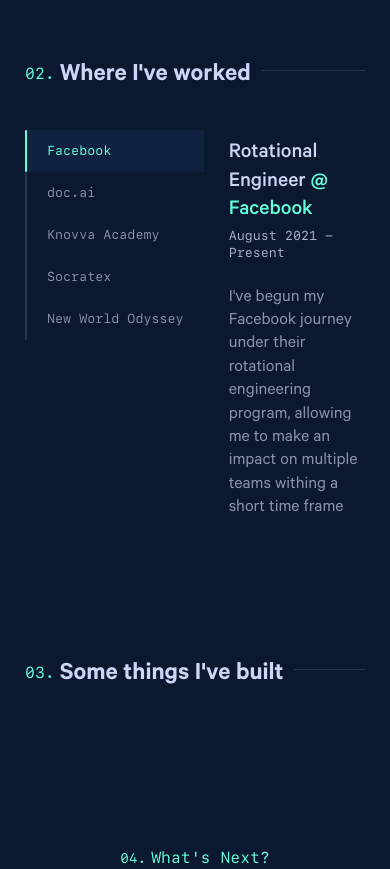
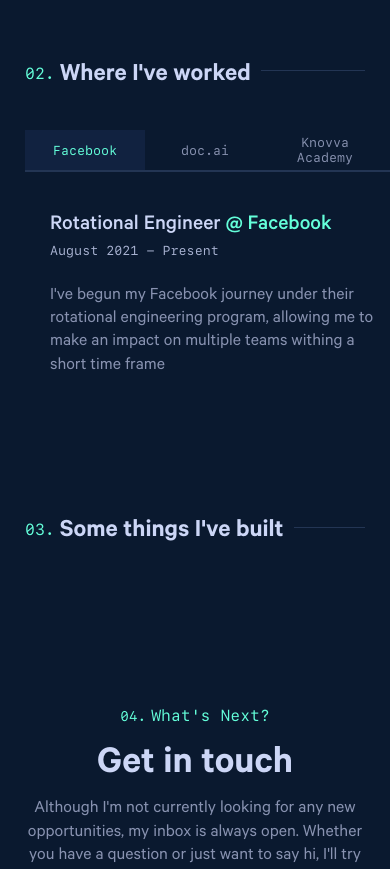
Before and after one commit to villacreses/personal-site-v2, a Next.js app: page / in a window 390 px wide. Shown: the part 1300-2169 px from the top of the page. Built offline with nearby package versions, Linux system fonts and the light colour scheme.

Commit message:
Make TabList responsive

```diff
--- a/components/TabList.module.scss
+++ b/components/TabList.module.scss
@@ -3,8 +3,36 @@
 .TabContainer {
   display: flex;
 
+  @media (max-width: 600px) {
+    display: block;
+  }
+
+  // Prevent container from jumping
+  @media (min-width: 700px) {
+    min-height: 340px;
+  }
+
   *[role=tablist] {
     position: relative;
+    z-index: 3;
+    width: max-content;
+    padding: 0;
+    margin: 0;
+
+    @media (max-width: 600px) {
+      display: flex;
+      overflow-x: auto;
+      width: calc(100% + 100px);
+      padding-left: 50px;
+      margin-left: -50px;
+      margin-bottom: 30px;
+    }
+
+    @media (max-width: 480px) {
+      width: calc(100% + 50px);
+      padding-left: 25px;
+      margin-left: -25px;
+    }
   }
 
   *[data-containerfor=panels] {
@@ -17,22 +45,18 @@
 .Tab {
   @include mixins.borderBox;
 
-  text-decoration: none;
-  text-decoration-skip-ink: auto;
-  position: relative;
   display: flex;
-  -moz-box-align: center;
   align-items: center;
   width: 100%;
   height: var(--tab-height);
   padding: 0px 20px 2px;
   border-left: 2px solid var(--navy-lightest);
   background-color: transparent;
-  color: var(--slate);
   font-family: var(--font-mono);
   font-size: var(--fz-xs);
   text-align: left;
   white-space: nowrap;
+  color: var(--slate);
 
   &:hover, &:active, &:focus, &[aria-selected=true] {
     color: var(--green);
@@ -41,24 +65,62 @@
   &:hover, &:focus, &[aria-selected=true] {
     background-color: var(--navy-light);
   }
+
+  @media (max-width: 768px) {
+    padding: 0 15px 2px;
+    white-space: normal;
+  }
+
+  @media (max-width: 600px) {
+    @include mixins.flexCenter;
+
+    min-width: 120px;
+    padding: 0 15px;
+    border-left: 0;
+    border-bottom: 2px solid var(--navy-lightest);
+    text-align: center;
+  }
 }
 
 .highlight {
   position: absolute;
-  top: 0px;
-  left: 0px;
+  top: 0;
+  left: 0;
   z-index: 10;
   width: 2px;
   height: var(--tab-height);
   border-radius: var(--border-radius);
   background-color: var(--green);
   transition: transform 250ms cubic-bezier(0.645, 0.045, 0.355, 1) 0.1s;
+
+  @media (max-width: 600px) {
+    display: none;
+    /*
+    top: auto;
+    bottom: 0;
+    width: 100%;
+    max-width: var(--tab-width);
+    height: 2px;
+    margin-left: 50px;
+    transform: translateX(calc(${({ activeTabId }) => activeTabId} * var(--tab-width)));
+    */
+  }
+
+  @media (max-width: 480px) {
+    margin-left: 25px;
+  }
 }
 
 .Panel {
+  position: relative;
   width: 100%;
+  margin-left: 20px;
+  padding: 10px 5px;
   height: auto;
-  padding: 10px 5px;
+
+  @media (max-width: 600px) {
+    margin-left: 0;
+  }
 
   h3 {
     margin-bottom: 2px;
```
